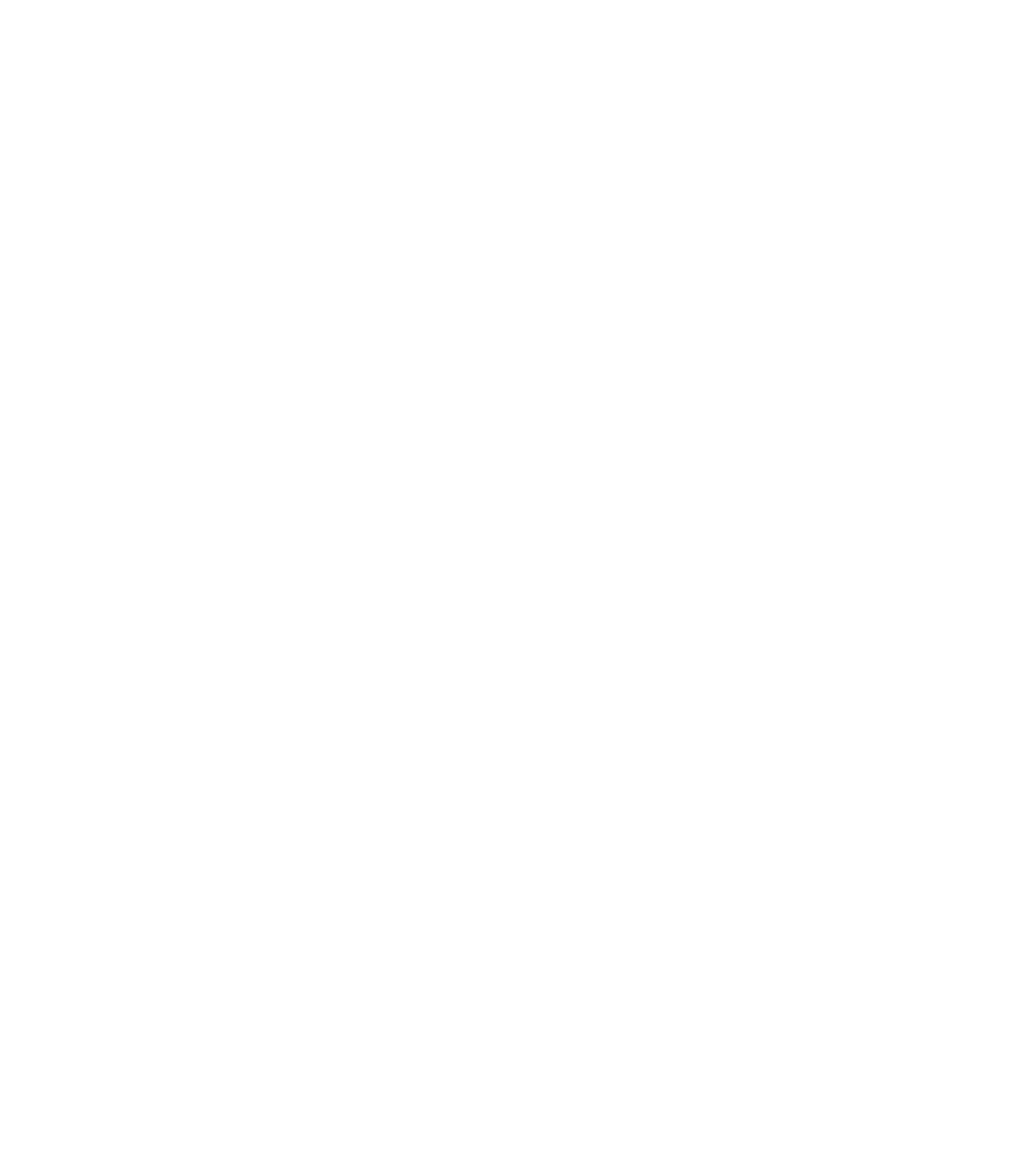
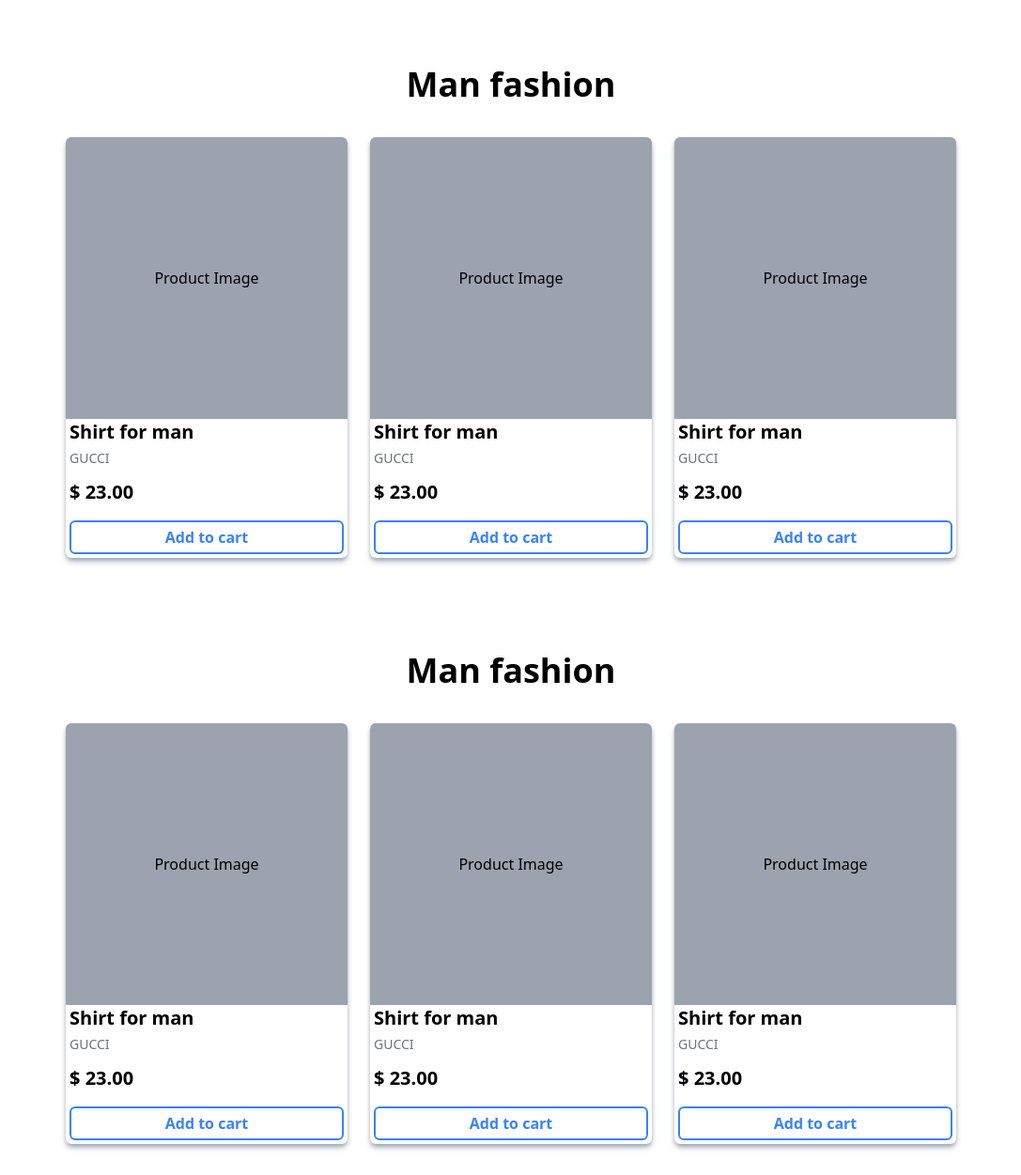
Before and after one commit to Shobhit-Mishra-02/ecom-on-nextjs, a Next.js app: page / in a window 1280 px wide. Shown: the part 1278-2529 px from the top of the page at 94% size, without its empty margins (96-1183 px from the left). Before the commit the page ends 800 px from the top, so only its background shows below. Built offline with nearby package versions, Linux system fonts and the light colour scheme.

Commit message:
completed the card structure and now just started creattceating product view

```diff
--- /dev/null
+++ b/components/Card.jsx
@@ -0,0 +1,27 @@
+const Card = () => {
+  return (
+    <div className="w-[300px] rounded-md shadow-md shadow-gray-400 m-1 lg:m-3">
+      <div className="flex justify-center align-middle items-center bg-gray-400 rounded-t-md w-full h-[300px]">
+        Product Image
+      </div>
+
+      <div className="space-y-3 px-1">
+        <div className="flex flex-col space-y-1">
+          <h2 className="text-xl font-semibold hover:cursor-pointer">
+            Shirt for man
+          </h2>
+          <h4 className="text-sm text-gray-500">GUCCI</h4>
+        </div>
+
+        <h2 className="text-xl font-semibold">$ 23.00</h2>
+      </div>
+      <div className="pt-4 px-1 py-1">
+        <button className="border-2 border-blue-500 px-4 py-1 rounded-md font-semibold text-blue-500 hover:bg-blue-600 hover:text-white w-full">
+          Add to cart
+        </button>
+      </div>
+    </div>
+  );
+};
+
+export default Card;
--- a/components/Nav.jsx
+++ b/components/Nav.jsx
@@ -94,7 +94,7 @@ const Navigation = () => {
         </div>
 
         <div
-          className={`bg-blue-400 w-fit fixed top-0 left-0 h-full pt-7 ${
+          className={`bg-blue-400 w-fit fixed top-0 left-0 h-full pt-7 z-20 ${
             sliderPosition ? `translate-x-0` : `-translate-x-full`
           } transition-all ease-out`}
         >
--- /dev/null
+++ b/components/Slider.jsx
@@ -0,0 +1,23 @@
+import { Splide, SplideSlide } from "@splidejs/react-splide";
+import "@splidejs/react-splide/css";
+import "@splidejs/react-splide/css/core";
+// import "@splidejs/react-splide/css/skyblue";
+
+const Slider = () => {
+  return (
+    <Splide aria-label="My Favorite Images">
+      <SplideSlide>
+        <div className="w-full h-[500px] bg-gray-400 flex justify-center align-middle items-center text-3xl font-semibold">
+          Slider 1
+        </div>
+      </SplideSlide>
+      <SplideSlide>
+        <div className="w-full h-[500px] bg-gray-400 flex justify-center align-middle items-center text-3xl font-semibold">
+          Slider 2
+        </div>
+      </SplideSlide>
+    </Splide>
+  );
+};
+
+export default Slider;
--- a/package.json
+++ b/package.json
@@ -9,6 +9,7 @@
     "lint": "next lint"
   },
   "dependencies": {
+    "@splidejs/react-splide": "^0.7.5",
     "next": "12.1.4",
     "react": "18.0.0",
     "react-dom": "18.0.0"
--- a/pages/index.jsx
+++ b/pages/index.jsx
@@ -1,4 +1,6 @@
 import Head from "next/head";
+import Slider from "../components/Slider";
+import Card from "../components/Card";
 
 export default function Home() {
   return (
@@ -8,6 +10,27 @@ export default function Home() {
         <meta name="description" content="Generated by create next app" />
         <link rel="icon" href="/favicon.ico" />
       </Head>
+
+      <div className="pt-14 pb-10">
+        <Slider />
+      </div>
+
+      <div className="pt-16">
+        <h2 className="text-center text-4xl font-semibold">Man fashion</h2>
+        <div className="py-6 flex flex-wrap justify-center align-middle items-center">
+          <Card />
+          <Card />
+          <Card />
+        </div>
+      </div>
+      <div className="pt-16">
+        <h2 className="text-center text-4xl font-semibold">Man fashion</h2>
+        <div className="py-6 flex flex-wrap justify-center align-middle items-center">
+          <Card />
+          <Card />
+          <Card />
+        </div>
+      </div>
     </div>
   );
 }
--- /dev/null
+++ b/pages/productview/[id].jsx
@@ -0,0 +1,34 @@
+export default function Productview() {
+  return (
+    <div className="py-6">
+      <div className="w-full h-[400px] flex justify-center align-middle items-center bg-gray-400 rounded-md">
+        Product Image
+      </div>
+      <div className="flex justify-between align-middle items-center">
+        <div className="flex flex-col space-y-1">
+          <h2>Product Name</h2>
+          <h4>Sub title</h4>
+        </div>
+        <h2>$ 23.00</h2>
+      </div>
+
+      <div>
+        <h2>Colors</h2>
+      </div>
+      <div>
+        <h2>Size</h2>
+      </div>
+
+      <button>Buy now</button>
+
+      <div>
+        <h2>Description</h2>
+        <p>
+          Lorem ipsum dolor, sit amet consectetur adipisicing elit. Doloremque
+          natus, quod vel voluptate porro aliquid ipsum. Mollitia quod iure
+          neque itaque aliquid, nobis, porro delectus maxime at vel eum animi!
+        </p>
+      </div>
+    </div>
+  );
+}
```
Also changed, not shown: 1 other file (tests, documents, lock files or other folders).
